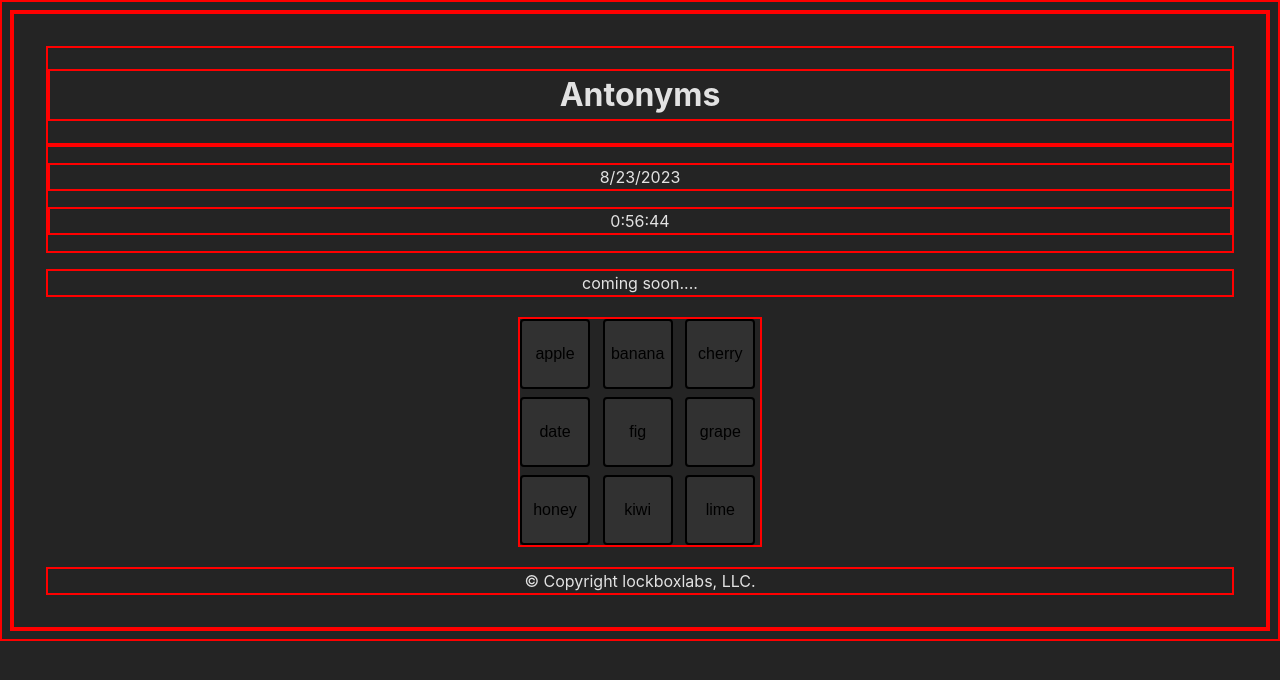
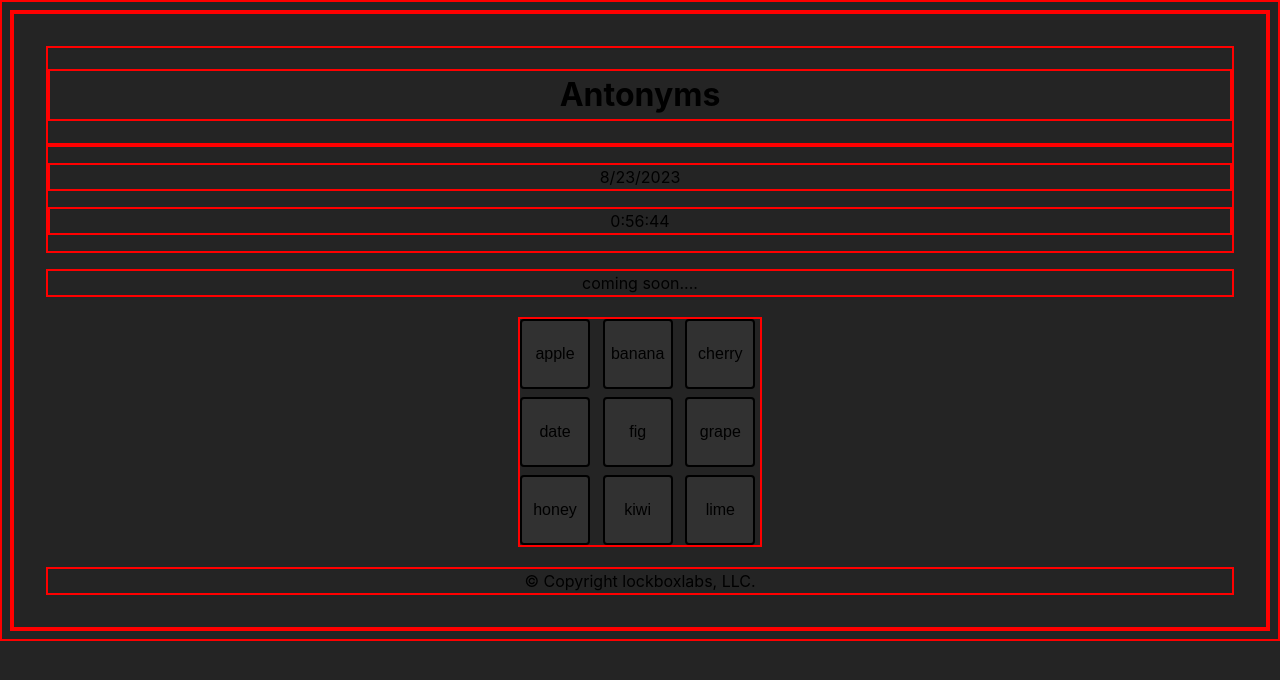
Before and after one commit to QickN/Antonyms, a React (Vite) app in the folder Antonyms/: page / in a window 1280 px wide. Shown: the top 680 px of the page. Built offline with nearby package versions, Linux system fonts and the light colour scheme.

Commit message:
Added front grid of buttons

```diff
--- a/Antonyms/src/App.css
+++ b/Antonyms/src/App.css
@@ -10,6 +10,7 @@
 
 body{
   padding-top: env(safe-area-inset-top);
+  background-color: #242424;
 
 }
 .grid {
--- a/Antonyms/src/index.css
+++ b/Antonyms/src/index.css
@@ -3,8 +3,6 @@
   line-height: 1.5;
   font-weight: 400;
 
-  color-scheme: light dark;
-  color: rgba(255, 255, 255, 0.87);
   background-color: #242424;
 
   font-synthesis: none;
```
